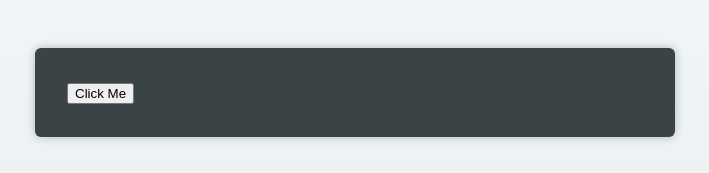
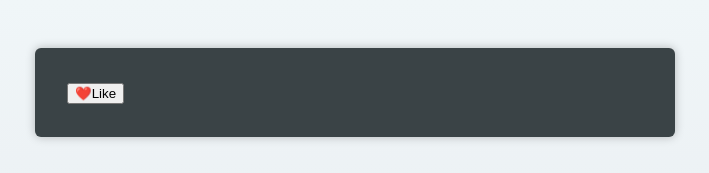
Before and after one commit to HuseynDEV/React_TS2, a React (Vite) app: page / in a window 1280 px wide. Shown: the top 173 px of the page, without its empty margins (285-994 px from the left). Built offline with nearby package versions, Linux system fonts and the light colour scheme.

Commit message:
created new component

```diff
--- a/src/App.tsx
+++ b/src/App.tsx
@@ -1,6 +1,7 @@
 import Button from "./component/Button"
 import Input from "./component/Input"
 import Container from "./component/Container"
+import { Demo } from "./component/Demo"
 
 
 const App = () => {
@@ -8,12 +9,13 @@ const App = () => {
     {/* <Input id='name' label='Your name' type='text' disabled/>
     <Input id='age' label='Your age' type='number' /> */}
     {/* <p>
-      <Button target="">a Button</Button>
+      <Button >a Button</Button>
     </p>
     <p>
-      <Button href='https://google.com'>a Button</Button>
+      <Button  href='https://google.com'>a Button</Button>
     </p> */}
-    <Container as={Button}>Click Me</Container>
+    {/* <Container as={Button}>Click Me</Container> */}
+  <Demo/>
   </main>
 }
 
--- a/src/component/Button.tsx
+++ b/src/component/Button.tsx
@@ -1,27 +1,21 @@
-import { type ComponentPropsWithoutRef , type ReactNode} from "react"
+import { type ReactNode, type ComponentPropsWithoutRef } from "react"
 
-type ButtonProps = ComponentPropsWithoutRef<'button'> & {
-    href?: never,
-    children: ReactNode
-}
+type ButtonProps = ComponentPropsWithoutRef<'button'>
 
-type AnchorProps = ComponentPropsWithoutRef<'a'> & {
-    href?: string
-}
+type AnchorPorps = ComponentPropsWithoutRef<'a'>
 
-
-function isAnchorProps(props: ButtonProps | AnchorProps): props is AnchorProps {
+function isAnchorProps(props: ButtonProps | AnchorPorps): props is AnchorPorps {
     return 'href' in props
 }
 
-const Button = (props: ButtonProps | AnchorProps) => {
+const Button = (props: ButtonProps | AnchorPorps, children:ReactNode) => {
 
     if (isAnchorProps(props)) {
-        return <a className="button" {...props}></a>
+        return <a href="" className="button" {...props}></a>
     }
 
     return (
-        <button className="button" {...props}>{props.children}</button>
+        <button className="button" {...props}>{children}</button>
     )
 }
 
--- /dev/null
+++ b/src/component/Card.tsx
@@ -0,0 +1,20 @@
+import { type ReactNode } from 'react'
+
+type CardProps = {
+    title: string,
+    actions: ReactNode,
+    children: ReactNode
+}
+
+
+const Card = ({ title, children, actions }: CardProps) => {
+    return (
+        <section>
+            <h2>{title}</h2>
+            {children}
+            {actions}
+        </section>
+    )
+}
+
+export default Card
--- /dev/null
+++ b/src/component/Demo.tsx
@@ -0,0 +1,27 @@
+// import Card from "./Card"
+// const Demo = () => {
+//     return (
+//         <Card
+//             title="My Card"
+//             actions={
+//                 <button onClick={() => console.log("button clicked")}>Click Me!</button>
+//             }>
+//             <p>some content</p>
+//         </Card>
+//     )
+// }
+
+// export default Demo
+import { IconButton } from "./IconButton";
+
+function HeartIcon() {
+    return <span>❤️</span>;
+  }
+
+  export function Demo() {
+    return (
+      <IconButton icon={HeartIcon} onClick={() => console.log('Button clicked!')}>
+        Like
+      </IconButton>
+    );
+  }
--- /dev/null
+++ b/src/component/IconButton.tsx
@@ -0,0 +1,18 @@
+import type { ComponentPropsWithoutRef, ElementType, ReactNode } from 'react';
+
+type IconButtonProps = {
+    icon: ElementType;
+    onClick: () => void;
+    children: ReactNode;
+} & ComponentPropsWithoutRef<'button'>;
+
+export function IconButton({icon: Icon, children, ...otherProps}: IconButtonProps) {
+    return (
+        <button {...otherProps}>
+            <span>
+                <Icon />
+            </span>
+            <span>{children}</span>
+        </button>
+    );
+}
```
